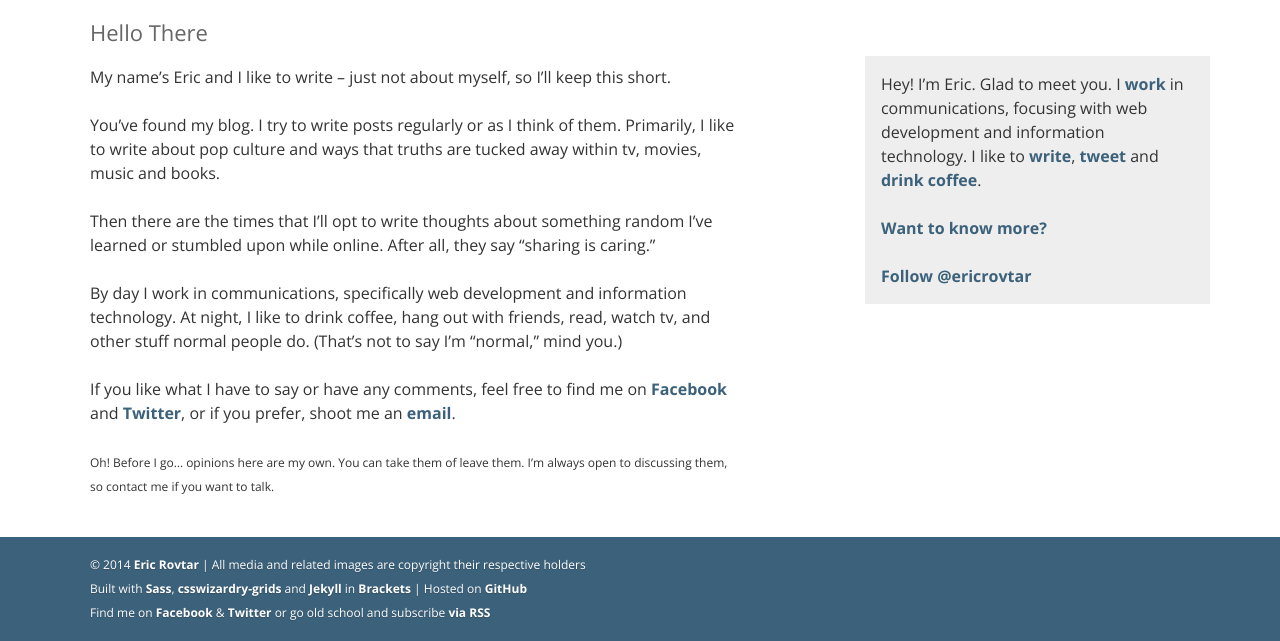
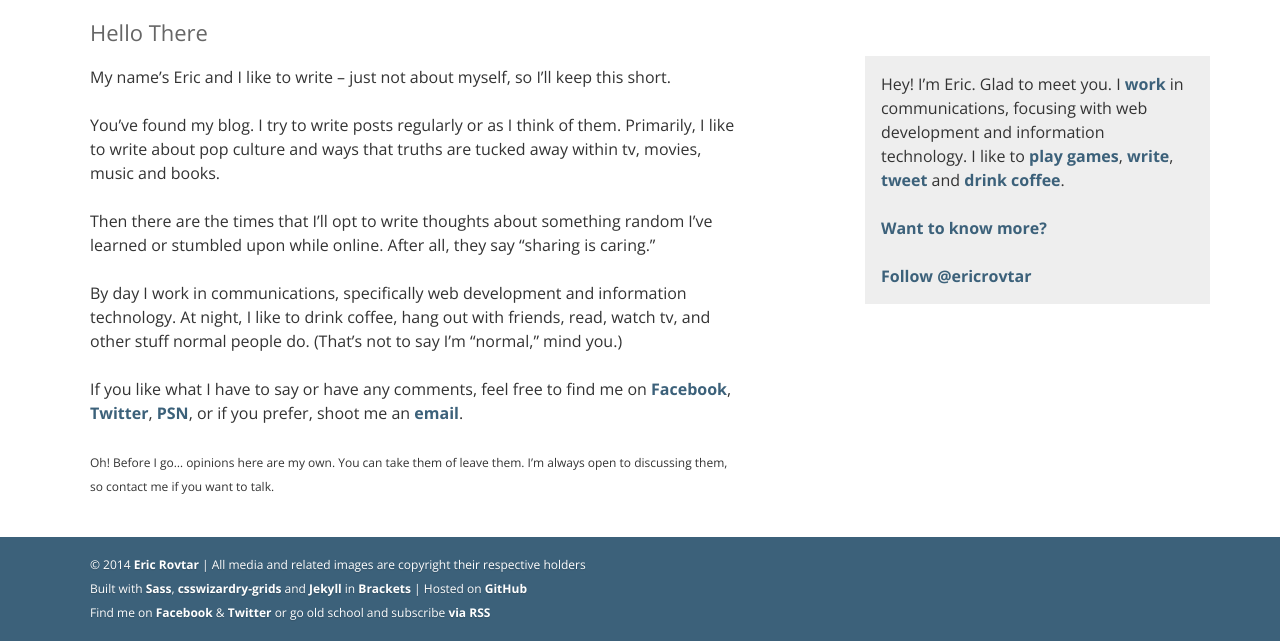
Before and after one commit to ericrovtar/ericrovtar.github.io, a Jekyll site: the page built from about.md, in a window 1280 px wide. Shown: the part 288-929 px from the top of the page. Built offline with Jekyll 4.4.1, drawn with Linux system fonts in a browser that asks for light colours; nearby versions of some CDN libraries; comment, search, counter and statistics services are not loaded.

Commit message:
Add PSN Link

```diff
--- a/_config.yml
+++ b/_config.yml
@@ -6,6 +6,7 @@ baseurl: ""
 url: "http://ericrovtar.com"
 twitterUrl: "http://twitter.com/ericrovtar"
 facebookUrl: "http://facebook.com/eric.rovtar"
+psnUrl: "http://us.playstation.com/playstation/psn/visit/profiles/airic82"
 
 # Build settings
 markdown: kramdown
--- a/_layouts/default.html
+++ b/_layouts/default.html
@@ -79,7 +79,7 @@
                                 Hey! I&rsquo;m Eric. Glad to meet you. I
                                 <a href="http://ccchapel.com" target="_blank">work</a>
                                 in communications, focusing with web development and information
-                                technology. I like to <a href="/about">write</a>,
+                                technology. I like to <a href="{{ site.psnUrl }}" target="_blank">play games</a>, <a href="/about">write</a>,
                                 <a href="{{ site.twitterUrl }}" target="_blank">tweet</a>
                                 and <a href="http://starbucks.com" target="_blank">drink coffee</a>.
                             </p>
--- a/about.md
+++ b/about.md
@@ -33,8 +33,9 @@ permalink: /about/
 
             <p>
                 If you like what I have to say or have any comments, feel free to find me on
-                <a href="{{ site.facebookUrl }}" target="_blank">Facebook</a> and
-                <a href="{{ site.twitterUrl }}" target="_blank">Twitter</a>, or if you prefer, shoot me an
+                <a href="{{ site.facebookUrl }}" target="_blank">Facebook</a>,
+                <a href="{{ site.twitterUrl }}" target="_blank">Twitter</a>,
+                <a href="{{ site.psnUrl }}" target="_blank">PSN</a>, or if you prefer, shoot me an
                 <a href="mailto:{{ site.email }}">email</a>.
             </p>
 
```
